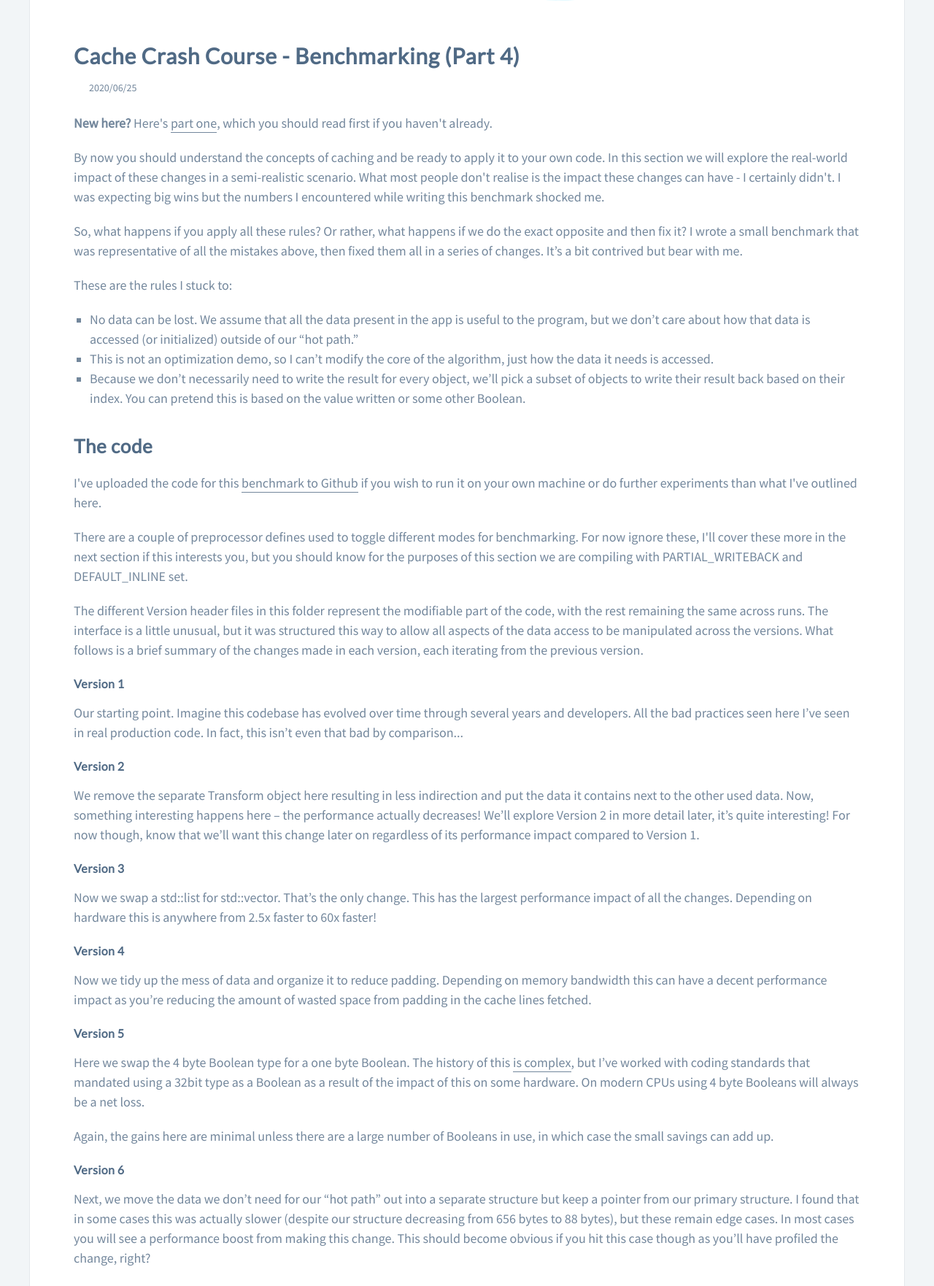
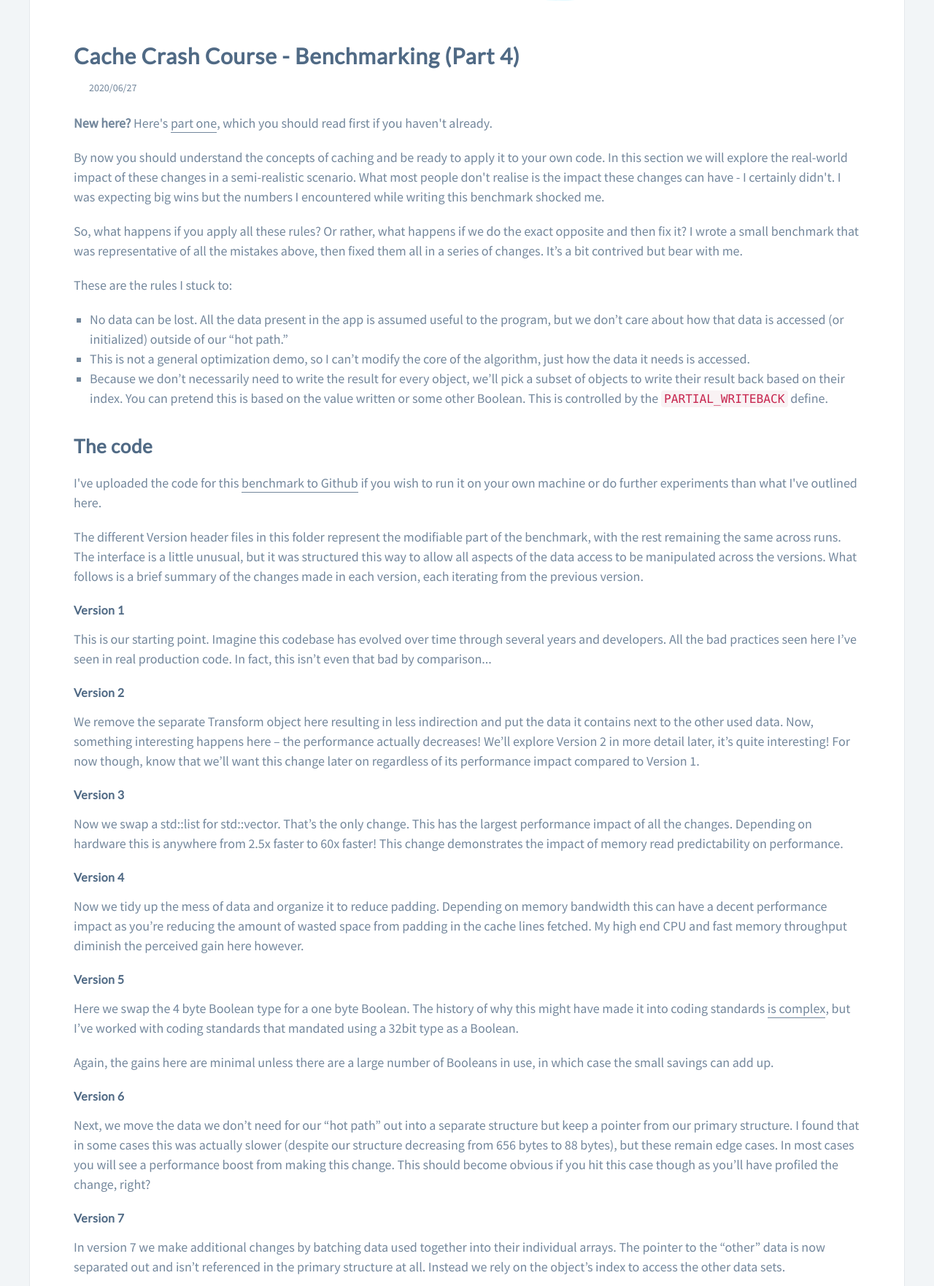
Before and after one commit to IanNorris/PersonalWebsite, a PHP site: page /Blog/CacheCrashCourse4/index.php in a window 1280 px wide. Shown: the part 614-2376 px from the top of the page at 73% size. Run offline with PHP 8.4, Linux system fonts and the light colour scheme; some libraries are stand-ins or nearby versions.

Commit message:
Reworked prose on section 4

```diff
--- a/web_root/Blog/CacheCrashCourse4/index.php
+++ b/web_root/Blog/CacheCrashCourse4/index.php
@@ -2,7 +2,7 @@
 	$banner_image = "../CacheCrashCourse/cpu_monochromatic.svg";
 	$banner_classes = "banner-fit";
 	$banner_alt = "An illustration of a CPU";
-	$publish_date = "2020/06/25";
+	$publish_date = "2020/06/27";
 	$post_title = "Cache Crash Course - Benchmarking (Part 4)";
 	$synopsis = "Part four of our deep dive into the CPU cache and how to optimize for it. Part four puts the concepts together and provides a semi-realistic scenario of cache zero to cache hero.";
 	$image_credits = [
@@ -49,9 +49,9 @@ table.diff tbody td, table.diff tbody th {
 <p>These are the rules I stuck to:</p>
 
 <ul>
-	<li>No data can be lost. We assume that all the data present in the app is useful to the program, but we don’t care about how that data is accessed (or initialized) outside of our “hot path.”</li>
-	<li>This is not an optimization demo, so I can’t modify the core of the algorithm, just how the data it needs is accessed.</li>
-	<li>Because we don’t necessarily need to write the result for every object, we’ll pick a subset of objects to write their result back based on their index. You can pretend this is based on the value written or some other Boolean.</li>
+	<li>No data can be lost. All the data present in the app is assumed useful to the program, but we don’t care about how that data is accessed (or initialized) outside of our “hot path.”</li>
+	<li>This is not a general optimization demo, so I can’t modify the core of the algorithm, just how the data it needs is accessed.</li>
+	<li>Because we don’t necessarily need to write the result for every object, we’ll pick a subset of objects to write their result back based on their index. You can pretend this is based on the value written or some other Boolean. This is controlled by the <code>PARTIAL_WRITEBACK</code> define.</li>
 </ul>
 
 <p></p>
@@ -60,13 +60,11 @@ table.diff tbody td, table.diff tbody th {
 
 <p>I've uploaded the code for this <a href="https://github.com/IanNorris/CodeFromBlogPosts/tree/master/Cache" target="_blank">benchmark to Github</a> if you wish to run it on your own machine or do further experiments than what I've outlined here.</p>
 
-<p>There are a couple of preprocessor defines used to toggle different modes for benchmarking. For now ignore these, I'll cover these more in the next section if this interests you, but you should know for the purposes of this section we are compiling with PARTIAL_WRITEBACK and DEFAULT_INLINE set.
-
-<p>The different Version header files in this folder represent the modifiable part of the code, with the rest remaining the same across runs. The interface is a little unusual, but it was structured this way to allow all aspects of the data access to be manipulated across the versions. What follows is a brief summary of the changes made in each version, each iterating from the previous version.</p>
+<p>The different Version header files in this folder represent the modifiable part of the benchmark, with the rest remaining the same across runs. The interface is a little unusual, but it was structured this way to allow all aspects of the data access to be manipulated across the versions. What follows is a brief summary of the changes made in each version, each iterating from the previous version.</p>
 
 <h4>Version 1</h4>
 
-<p>Our starting point. Imagine this codebase has evolved over time through several years and developers. All the bad practices seen here I’ve seen in real production code. In fact, this isn’t even that bad by comparison...</p>
+<p>This is our starting point. Imagine this codebase has evolved over time through several years and developers. All the bad practices seen here I’ve seen in real production code. In fact, this isn’t even that bad by comparison...</p>
 
 <h4>Version 2</h4>
 
@@ -74,15 +72,15 @@ table.diff tbody td, table.diff tbody th {
 
 <h4>Version 3</h4>
 
-<p>Now we swap a std::list for std::vector. That’s the only change. This has the largest performance impact of all the changes. Depending on hardware this is anywhere from 2.5x faster to 60x faster!</p>
+<p>Now we swap a std::list for std::vector. That’s the only change. This has the largest performance impact of all the changes. Depending on hardware this is anywhere from 2.5x faster to 60x faster! This change demonstrates the impact of memory read predictability on performance.</p>
 
 <h4>Version 4</h4>
 
-<p>Now we tidy up the mess of data and organize it to reduce padding. Depending on memory bandwidth this can have a decent performance impact as you’re reducing the amount of wasted space from padding in the cache lines fetched.</p>
+<p>Now we tidy up the mess of data and organize it to reduce padding. Depending on memory bandwidth this can have a decent performance impact as you’re reducing the amount of wasted space from padding in the cache lines fetched. My high end CPU and fast memory throughput diminish the perceived gain here however.</p>
 
 <h4>Version 5</h4>
 
-<p>Here we swap the 4 byte Boolean type for a one byte Boolean. The history of this <a href="https://stackoverflow.com/questions/54217528/are-there-any-modern-cpus-where-a-cached-byte-store-is-actually-slower-than-a-wo" target="_blank">is complex</a>, but I’ve worked with coding standards that mandated using a 32bit type as a Boolean as a result of the impact of this on some hardware. On modern CPUs using 4 byte Booleans will always be a net loss.</p>
+<p>Here we swap the 4 byte Boolean type for a one byte Boolean. The history of why this might have made it into coding standards <a href="https://stackoverflow.com/questions/54217528/are-there-any-modern-cpus-where-a-cached-byte-store-is-actually-slower-than-a-wo" target="_blank">is complex</a>, but I’ve worked with coding standards that mandated using a 32bit type as a Boolean.</p>
 
 <p>Again, the gains here are minimal unless there are a large number of Booleans in use, in which case the small savings can add up.</p>
 
@@ -96,24 +94,21 @@ table.diff tbody td, table.diff tbody th {
 
 <p>The result data is also written directly to its own array. We likely get additional benefits here by never reading the result value, only writing it directly to its target location.</p>
 
+<p>If there was padding in our structure at this point we might consider splitting each individual member into its own array and keep the arrays in sync. When we have no padding or alignment however, and always read all the data, there's no performance benefit in doing this. If this wasn't the case we might get a further speed up by doing this.</p>
+
 <h2>Results</h2>
 
-<p>A quick side note before we examine the results, if you are profiling using Visual Studio, it is really important that even with release builds that you don't run with the debugger attached. Although the severity of the performance hit when a debugger is attached varies between Visual Studio versions (even in release) additional debugging options are enabled that make reproducing bugs more likely (such as the debug allocator and iterator debugging), but these can negatively impact performance. As such when running performance sensitive code (such as this benchmark), run it from outside Visual Studio.</p>
+<p>A quick side note before we examine the results, if you are profiling using Visual Studio, it is important that even with release builds that you don't run with the debugger attached (profiler is fine, just the debugger). Although the severity of the performance hit when a debugger is attached varies between Visual Studio versions, additional debugging options are enabled that make reproducing bugs more likely (such as the debug allocator and iterator debugging), but these can negatively impact performance. As such when running performance sensitive code (such as this benchmark), run it from outside Visual Studio.</p>
 
-<?php Chart( "msvc_basic_chart.json", "Benchmark results for MSVC" ); ?>
+<?php Chart( "msvc_basic_chart.json", "Benchmark results for MSVC (Microsoft Visual C++)" ); ?>
 
-<p>There are 2 versions on display here. The first is “partial write back”. In this case we only write back 1% of our results back. This is to simulate a scenario where an object is updating but only sometimes needs to update the stored result. The other scenario is “full write back”, here we always write the result regardless of whether the value changed.</p>
-
-<p>The partial writeback scenario is an interesting one because although I attempted to simulate randomness of objects being updated, the compiler has clearly seen some additional room for optimization in Version 7. Of course, this is only part of the story, see the section about different compilers later!</p>
-
-<p>You can explore the benchmark results further by using the diff tool to compare two versions of the code and results.</p>
+<p>Below is a diff tool to help you compare the code between the versions for easier comparison against the results above.</p>
 
 <div id="diffoutput"> </div>
 
-
 <p></p><br />
 
-<p><b>Well, that was fun! How about <a href="/Blog/CacheCrashCourse5/">part five - the compiler did <i>what</i>?!</a></p>
+<p><b>If you enjoyed this, how about <a href="/Blog/CacheCrashCourse5/">part five - the compiler did <i>what</i>?!</a></p>
 
 <a href="/Blog/CacheCrashCourse5/" class="btn">Part five</a>
 
```
